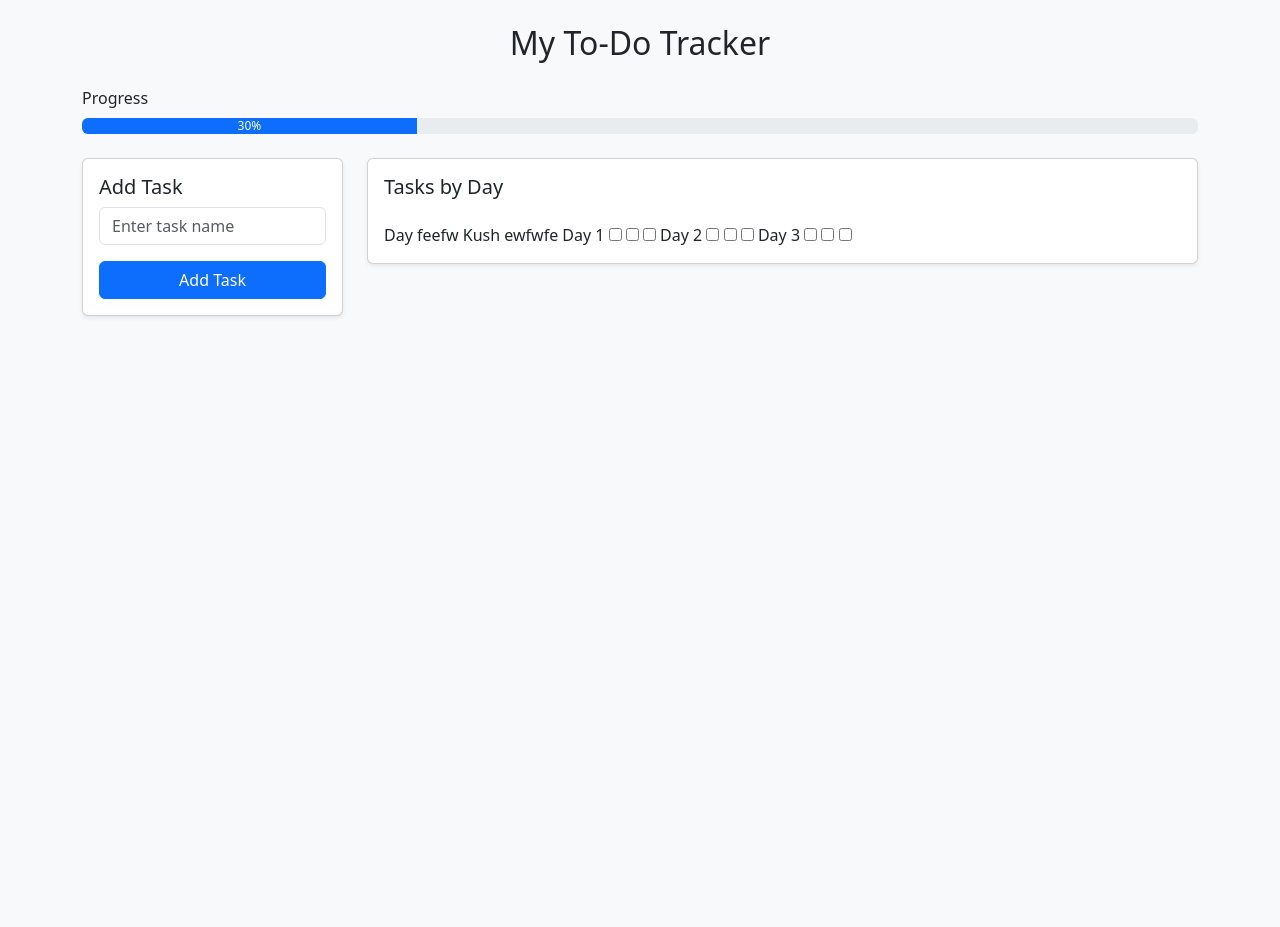
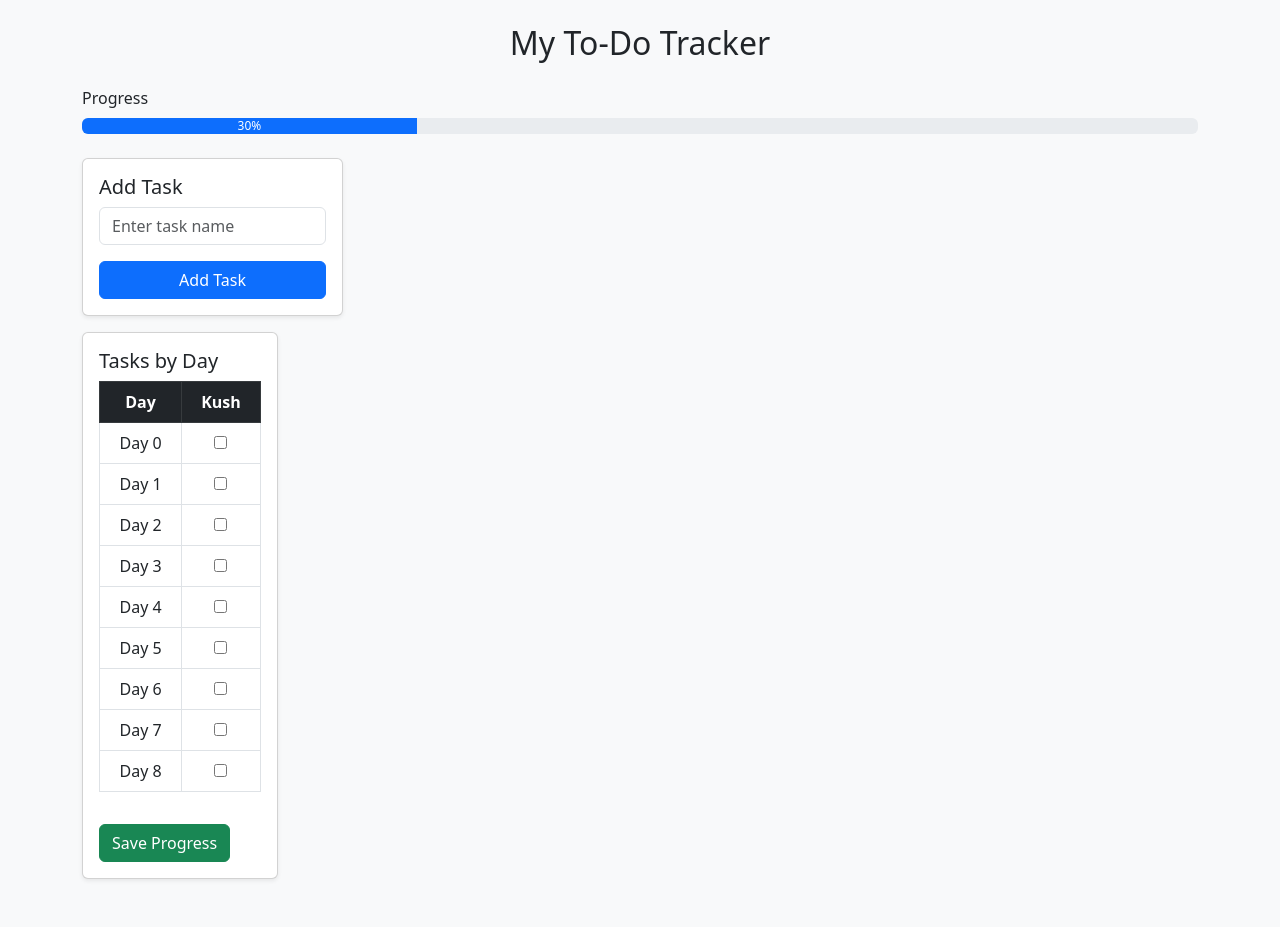
Before and after one commit to Kush-Saharan/todo-tracker, a Flask app: page / in a window 1280 px wide. Before the commit the page ends 317 px from the top, so only its background shows below. Run offline with Flask 3, Linux system fonts and the light colour scheme; data comes from the database, SQL or seed files in the repository.

Commit message:
Adding days according to dates

```diff
--- a/todo-tracker-flask/app/models/tasks.py
+++ b/todo-tracker-flask/app/models/tasks.py
@@ -1,11 +1,25 @@
 from app.main import db
-from datetime import datetime
+from datetime import date
 
 class Tasks(db.Model):
     id=db.Column(db.Integer, primary_key=True)
     task_name=db.Column(db.String(200), nullable=False)
-    date=db.Column(db.String(500), default=datetime.utcnow())
-    completed=db.Column(db.BOOLEAN, default=0)
 
     def __repr__(self)->str:
         return f"{self.id} - {self.task}"
+
+
+class Day(db.Model):
+    id = db.Column(db.Integer, primary_key=True)
+    date = db.Column(db.Date, nullable=False, default=date.today)
+
+
+
+class TaskStatus(db.Model):
+    id = db.Column(db.Integer, primary_key=True)
+    task_id = db.Column(db.Integer, db.ForeignKey('tasks.id'), nullable=False)
+    day_id = db.Column(db.Integer, db.ForeignKey('day.id'), nullable=False)
+    completed = db.Column(db.Boolean, default=False)
+
+    task = db.relationship('Tasks', backref='statuses')
+    day = db.relationship('Day', backref='statuses')
--- a/todo-tracker-flask/app/routes/tasks_routes.py
+++ b/todo-tracker-flask/app/routes/tasks_routes.py
@@ -1,12 +1,32 @@
 from flask import Blueprint,render_template,request,redirect
-from app.models.tasks import Tasks,db
+from app.models.tasks import Tasks,db,Day
+from datetime import date,datetime
 
 tasks_bp = Blueprint('tasks', __name__)
 
+
+def get_number_of_days():
+    first_day = Day.query.order_by(Day.date.asc()).first()
+    last_day = Day.query.order_by(Day.date.desc()).first()
+    if first_day and last_day:
+        return (last_day.date - first_day.date).days + 1
+    return 0
+
 @tasks_bp.route('/')
 def home():
-    tasks=Tasks.query.all()
-    return render_template("index.html",tasks=tasks)
+    tasks = Tasks.query.all()
+    today = date.today()
+
+    existing = Day.query.filter_by(date=today).first()
+    if not existing:
+        date_today = Day(date=today)
+        db.session.add(date_today)
+        db.session.commit()
+
+
+    number_of_days = get_number_of_days()
+
+    return render_template("index.html", tasks=tasks, number_of_days=number_of_days)
 
 
 @tasks_bp.route('/task/add',methods=['POST'])
@@ -21,11 +41,16 @@ def add_task():
         db.session.add(new_task)
         db.session.commit()
         message="Task added successfully!"
+    number_of_days = get_number_of_days()
 
     tasks=Tasks.query.all()
-    return render_template('index.html',tasks=tasks, message=message)
+    return render_template('index.html',tasks=tasks, message=message,number_of_days=number_of_days)
 
 
 @tasks_bp.route('/task/update')
 def update_task():
     pass
+
+@tasks_bp.route('/task/save',methods=['POST'])
+def save_task():
+    pass
--- a/todo-tracker-flask/app/templates/index.html
+++ b/todo-tracker-flask/app/templates/index.html
@@ -2,49 +2,63 @@
 {% block title %}To-Do Tracker{% endblock %}
 
 {% block content %}
-
-
 <div class="container py-4">
   <h2 class="text-center mb-4">My To-Do Tracker</h2>
 
+  <!-- Progress Bar -->
   <div class="mb-4">
     <label class="form-label">Progress</label>
     <div class="progress">
-      <div id="progress-bar" class="progress-bar" role="progressbar" style="width: 30%;" aria-valuenow="30"
-        aria-valuemin="0" aria-valuemax="100">
+      <div id="progress-bar" class="progress-bar" role="progressbar"
+           style="width: 30%;" aria-valuenow="30" aria-valuemin="0" aria-valuemax="100">
         30%
       </div>
     </div>
   </div>
 
   <div class="row">
+    <!-- Left Column -->
     <div class="col-md-3 mb-4">
-      <div class="card shadow-sm">
+
+      <!-- Add Task Card -->
+      <div class="card shadow-sm mb-3">
         <div class="card-body">
           <h5 class="card-title">Add Task</h5>
           <form method="POST" action="/task/add">
             <div class="mb-3">
-              <input type="task" name="task" class="form-control" placeholder="Enter task name">
+              <input type="text" name="task" class="form-control" placeholder="Enter task name" required>
             </div>
             <button type="submit" class="btn btn-primary w-100">Add Task</button>
           </form>
           {% if message %}
-          <div class="alert alert-success alert-dismissible fade show" role="alert">
+          <div class="alert alert-success alert-dismissible fade show mt-3" role="alert">
             {{ message }}
             <button type="button" class="btn-close" data-bs-dismiss="alert" aria-label="Close"></button>
           </div>
           {% endif %}
         </div>
       </div>
+
+      <!-- Save Progress Card (stacked below Add Task) -->
+      <!-- <div class="card shadow-sm">
+        <div class="card-body">
+          <h5 class="card-title">Save Progress</h5>
+          <form method="POST" action="/task/save">
+            <button type="submit" class="btn btn-success w-100">Save Changes</button>
+          </form>
         </div>
+      </div>
+    </div> -->
 
+    <!-- Right Column: Tasks Table -->
     <div class="col-md-9">
       <div class="card shadow-sm">
         <div class="card-body">
           <h5 class="card-title">Tasks by Day</h5>
+         <form method="POST" action="/task/save">
           <div class="table-responsive">
             {% if tasks %}
-            <table class="table table-bordered text-center align-middle"></table>
+            <table class="table table-bordered text-center align-middle">
               <thead class="table-dark">
                 <tr>
                   <th>Day</th>
@@ -54,34 +68,27 @@
                 </tr>
               </thead>
               <tbody>
+                {% for day in range(number_of_days) %}
                 <tr>
-                <td>Day 1</td>
-                <td><input type="checkbox"></td>
-                <td><input type="checkbox"></td>
-                <td><input type="checkbox"></td>
+                  <td>Day {{ day }}</td>
+                  {% for task in tasks %}
+                  <td><input type="checkbox"
+             name="progress"
+             value="day{{ day }}_task{{ task.id }}"></td>
+                  {% endfor %}
                 </tr>
-              <tr>
-                <td>Day 2</td>
-                <td><input type="checkbox"></td>
-                <td><input type="checkbox"></td>
-                <td><input type="checkbox"></td>
-              </tr>
-              <tr>
-                <td>Day 3</td>
-                <td><input type="checkbox"></td>
-                <td><input type="checkbox"></td>
-                <td><input type="checkbox"></td>
-              </tr>
+                {% endfor %}
               </tbody>
             </table>
             {% else %}
             <p class="text-center text-muted">No tasks added yet. Add a task to get started!</p>
             {% endif %}
           </div>
+          <button type="submit" class="btn btn-success mt-3">Save Progress</button>
+        </form>
         </div>
       </div>
     </div>
   </div>
-
 </div>
 {% endblock content %}
```
Also changed, not shown: todo-tracker-flask/instance/site.db. Lines whose indentation alone changed are shown as unchanged.
